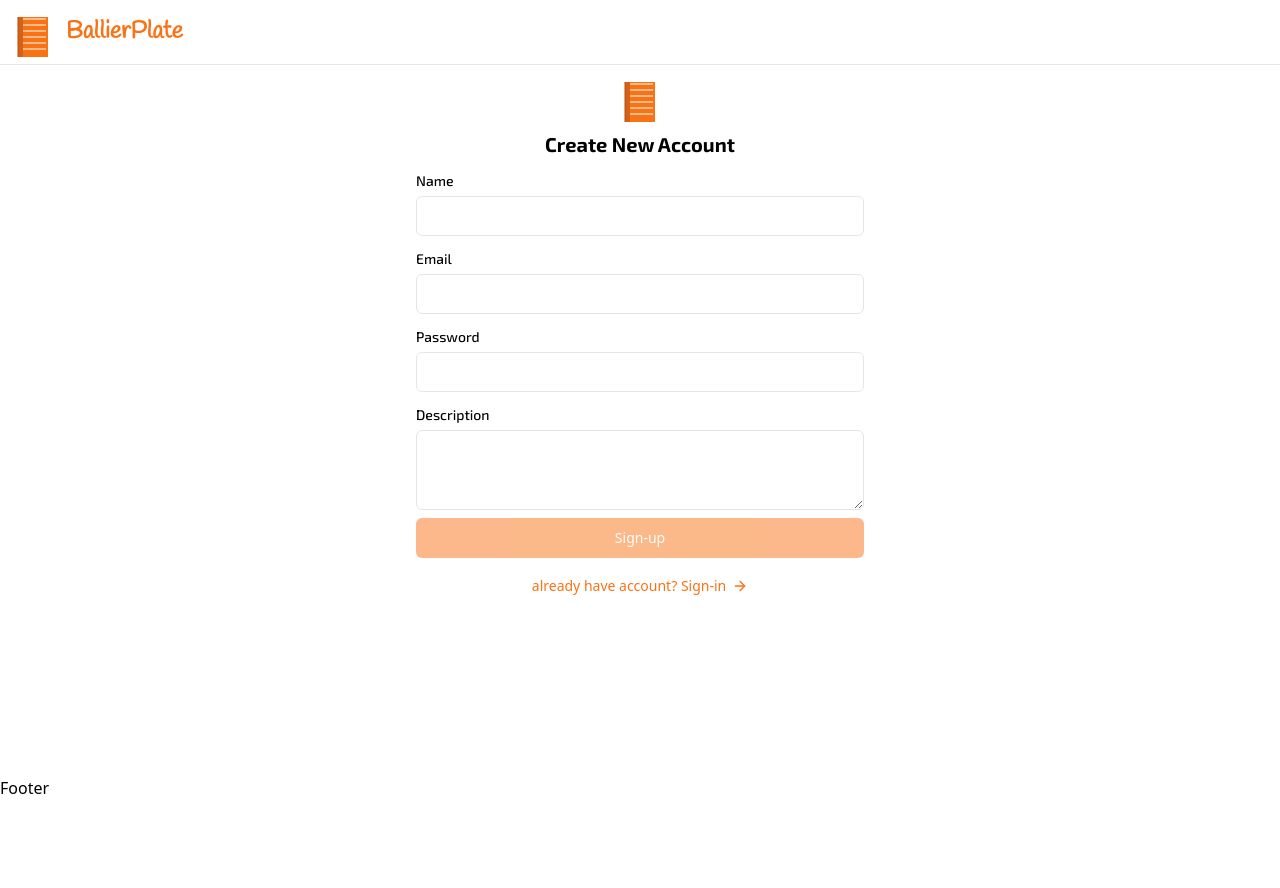
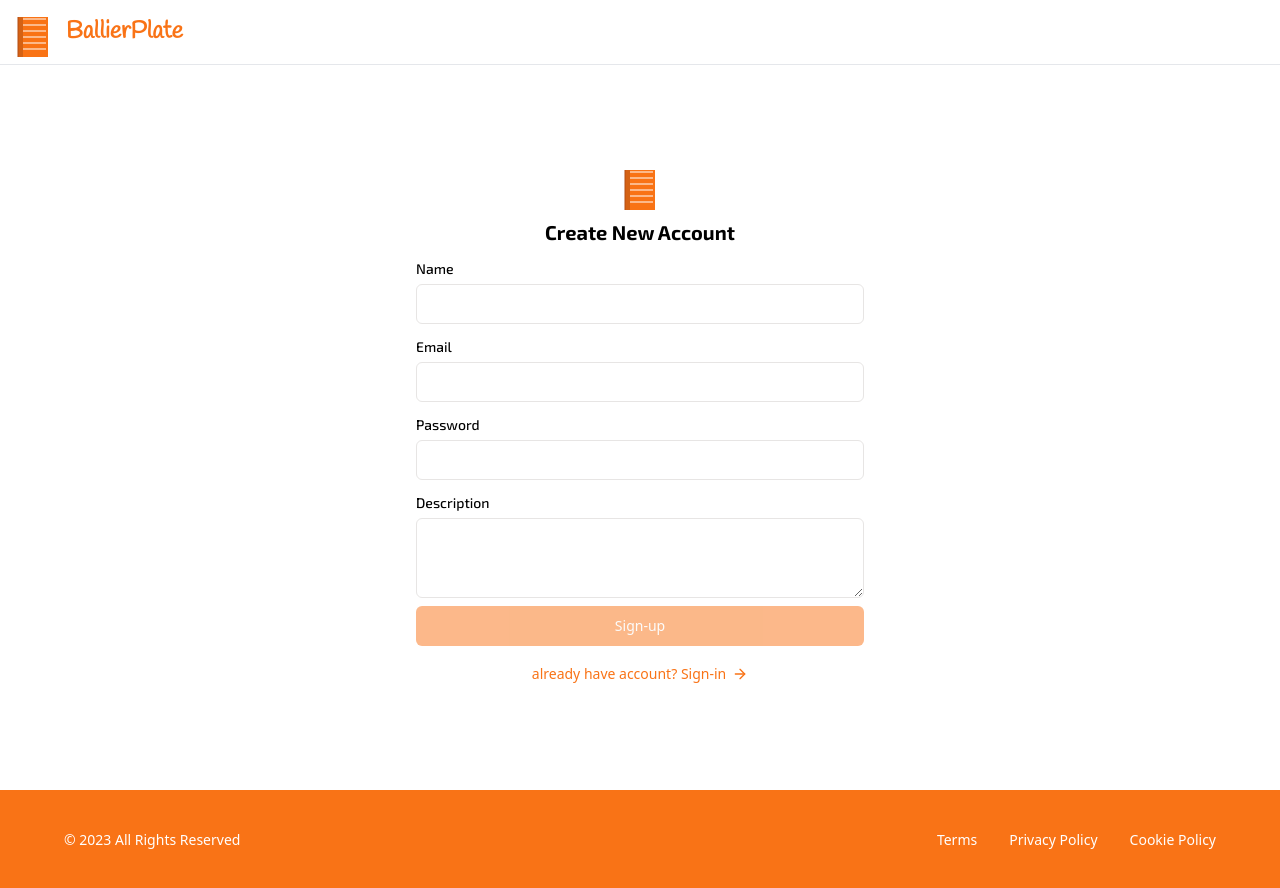
Before and after one commit to BishoyBishai/boilerplate, a Next.js app: page /sign-up in a window 1280 px wide. Before the commit the page ends 800 px from the top, so only its background shows below. Built offline with nearby package versions, Linux system fonts and the light colour scheme.

Commit message:
feat(app) add app footer

```diff
--- a/app/(auth)/sign-up/SignUpForm.tsx
+++ b/app/(auth)/sign-up/SignUpForm.tsx
@@ -26,7 +26,7 @@ export default function SignUpForm() {
   };
 
   return (
-    <div className="grid gap-2 w-full lg:max-w-md">
+    <div className="grid gap-2 w-full md:max-w-md">
       <form onSubmit={handleSubmit(handleSubmitSignUpForm)}>
         <InputForm
           label="Name"
--- a/app/(auth)/sign-up/page.tsx
+++ b/app/(auth)/sign-up/page.tsx
@@ -8,7 +8,7 @@ import SignUpForm from "./SignUpForm";
 const page: FC = ({}) => {
   return (
     <>
-      <div className="container flex justify-center flex-col items-start pt-2 lg:px-0 h-full">
+      <div className="container flex justify-center flex-col items-start pt-2 lg:px-0 h-full padding-y">
         <div className="flex mx-auto w-full flex-col space-y-6">
           <div className="flex flex-col items-center space-y-2 text-center">
             <LogoIcon />
--- a/components/ui/Footer.tsx
+++ b/components/ui/Footer.tsx
@@ -1,9 +1,34 @@
+import Link from "next/link";
 import { FC } from "react";
 
 interface IFooterProps {}
 
 const Footer: FC<IFooterProps> = ({}) => {
-  return <footer>Footer</footer>;
+  return (
+    <footer className="padding-x bg-primary text-white">
+      <div className="py-10 md:flex md:items-center md:justify-between">
+        <div className="text-center md:text-left">
+          <p className="text-sm ">
+            &copy; {new Date().getFullYear()} All Rights Reserved
+          </p>
+        </div>
+
+        <div className="mt-4 flex items-center justify-center md:mt-0">
+          <div className="flex space-x-8">
+            <Link href="#" className="text-sm  hover:text-gray-100">
+              Terms
+            </Link>
+            <Link href="#" className="text-sm  hover:text-gray-100">
+              Privacy Policy
+            </Link>
+            <Link href="#" className="text-sm  hover:text-gray-100">
+              Cookie Policy
+            </Link>
+          </div>
+        </div>
+      </div>
+    </footer>
+  );
 };
 
 export default Footer;
```
